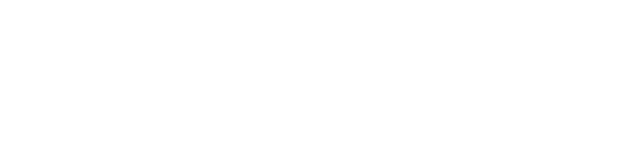
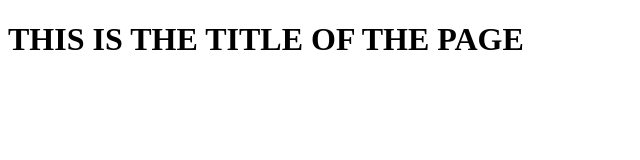
Before and after one commit to fiddly-digits/gitFirstPractice, a plain HTML site: page index.html in a window 1280 px wide. Shown: the whole page, without its empty margins (0-640 px from the left). Drawn offline with Linux system fonts and the light colour scheme.

Commit message:
Added h1 to the page

```diff
--- a/index.html
+++ b/index.html
@@ -7,6 +7,7 @@
     <title>Git First Practice</title>
 </head>
 <body>
+    <h1>THIS IS THE TITLE OF THE PAGE</h1>
 
 </body>
 </html>
```
